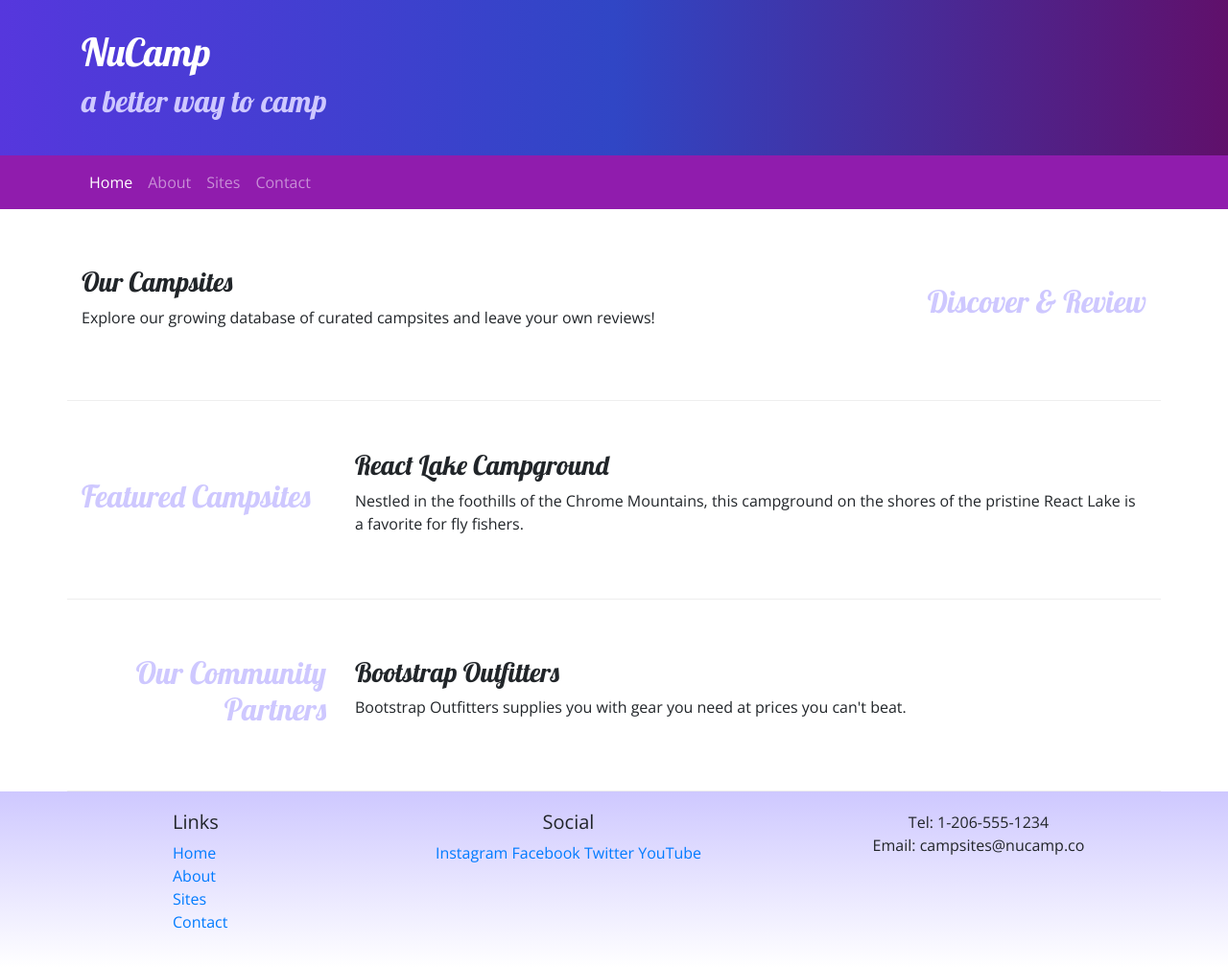
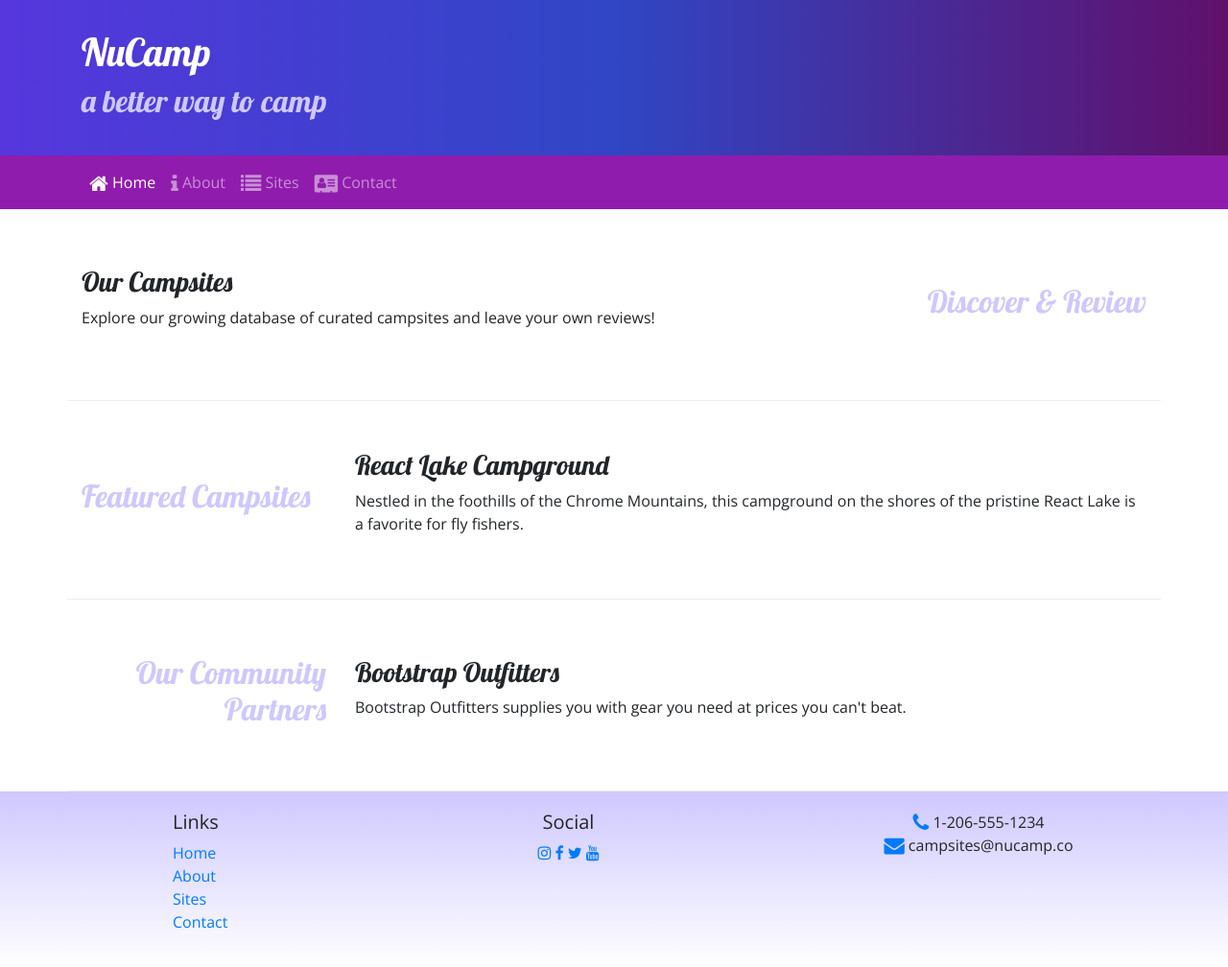
Before and after one commit to bethwacker/bootstrapnucampsite, a website: page index.html in a window 1280 px wide. Shown: the whole page at 96% size. Drawn offline with nearby package versions, Linux system fonts and the light colour scheme.

Commit message:
Icons and Fonts

```diff
--- a/index.html
+++ b/index.html
@@ -32,16 +32,19 @@
 
         <nav class="navbar navbar-expand-sm navbar-dark sticky-top">
             <div class="container">
-                <button class="navbar-toggler ml-auto" type="button"
-                data-toggle="collapse" data-target="#nucampNavbar">
+                <button class="navbar-toggler ml-auto" type="button" data-toggle="collapse" data-target="#nucampNavbar">
                     <span class="navbar-toggler-icon"></span>
                 </button>
                 <div class="collapse navbar-collapse" id="nucampNavbar">
                     <ul class="navbar-nav">
-                        <li class="nav-item active"><a class="nav-link" href="#">Home</a></li>
-                        <li class="nav-item"><a class="nav-link" href="aboutus.html">About</a></li>
-                        <li class="nav-item"><a class="nav-link" href="#">Sites</a></li>
-                        <li class="nav-item"><a class="nav-link" href="#">Contact</a></li>
+                        <li class="nav-item active"><a class="nav-link" href="#"><i class="fa fa-home fa-lg"></i>
+                                Home</a></li>
+                        <li class="nav-item"><a class="nav-link" href="aboutus.html"><i class="fa fa-info fa-lg"></i>
+                                About</a></li>
+                        <li class="nav-item"><a class="nav-link" href="#"><i class="fa fa-list fa-lg"></i> Sites</a>
+                        </li>
+                        <li class="nav-item"><a class="nav-link" href="#"><i class="fa fa-address-card fa-lg"></i>
+                                Contact</a></li>
                     </ul>
                 </div>
             </div>
@@ -102,14 +105,14 @@
                     </div>
                     <div class="col-6 col-sm-5 text-center">
                         <h5>Social</h5>
-                        <a href="http://instagram.com/">Instagram</a>
-                        <a href="http://facebook.com/">Facebook</a>
-                        <a href="http://twitter.com/">Twitter</a>
-                        <a href="http://youtube.com/">YouTube</a>
+                    <a href="http://instagram.com/"><i class="fa fa-instagram"></i></a>
+                    <a href="http://facebook.com/"><i class="fa fa-facebook"></i></a>
+                    <a href="http://twitter.com/"><i class="fa fa-twitter"></i></a>
+                    <a href="http://youtube.com/"><i class="fa fa-youtube"></i></a>
                     </div>
                     <div class="col-sm-4 text-center">
-                        Tel: 1-206-555-1234<br />
-                        Email: campsites@nucamp.co
+                        <i class="fa fa-phone fa-lg text-primary"></i> 1-206-555-1234<br />
+                        <i class="fa fa-envelope fa-lg text-primary"></i> campsites@nucamp.co
                     </div>
                 </div>
             </div>
```
Also changed, not shown: aboutus.html (+13 -12 lines).
